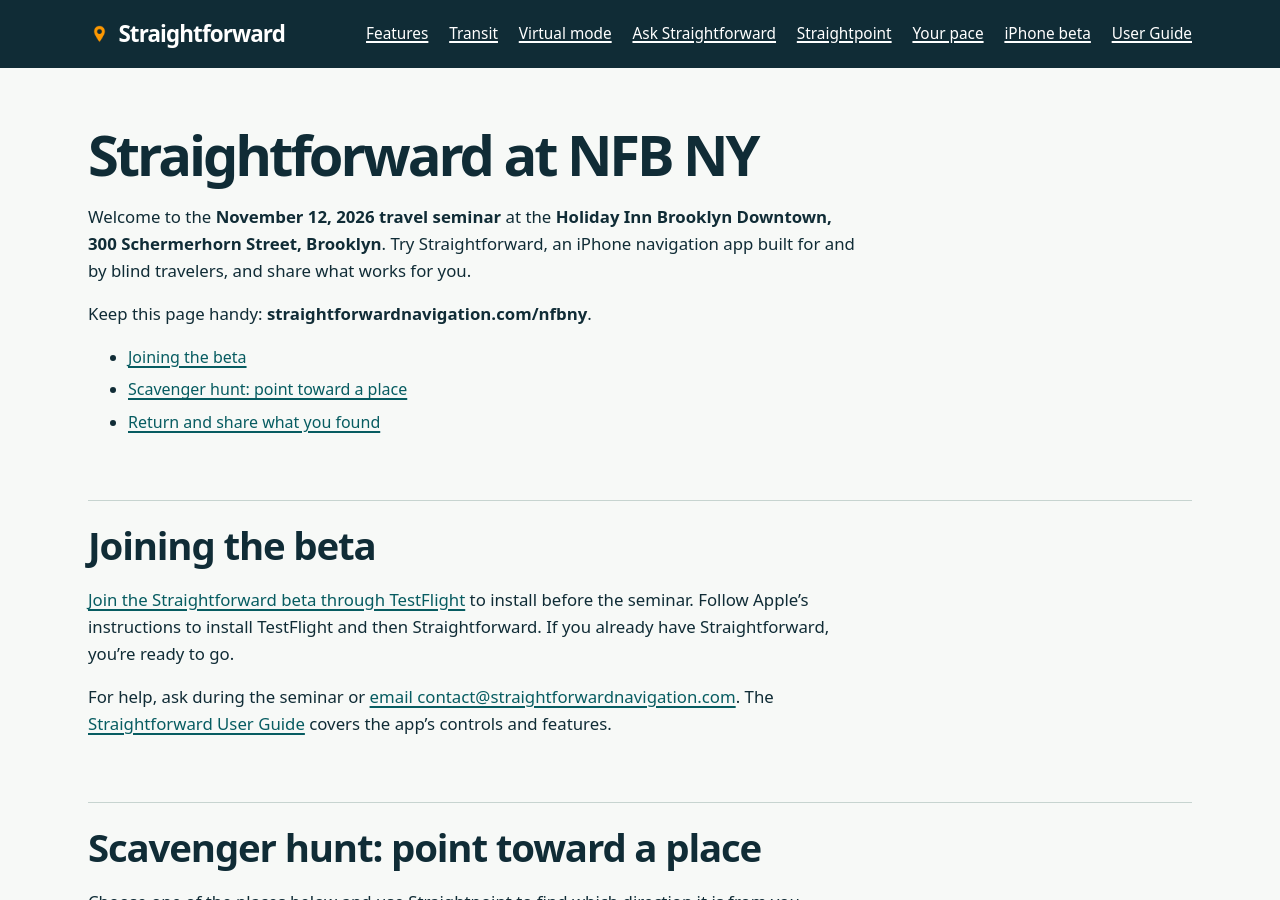
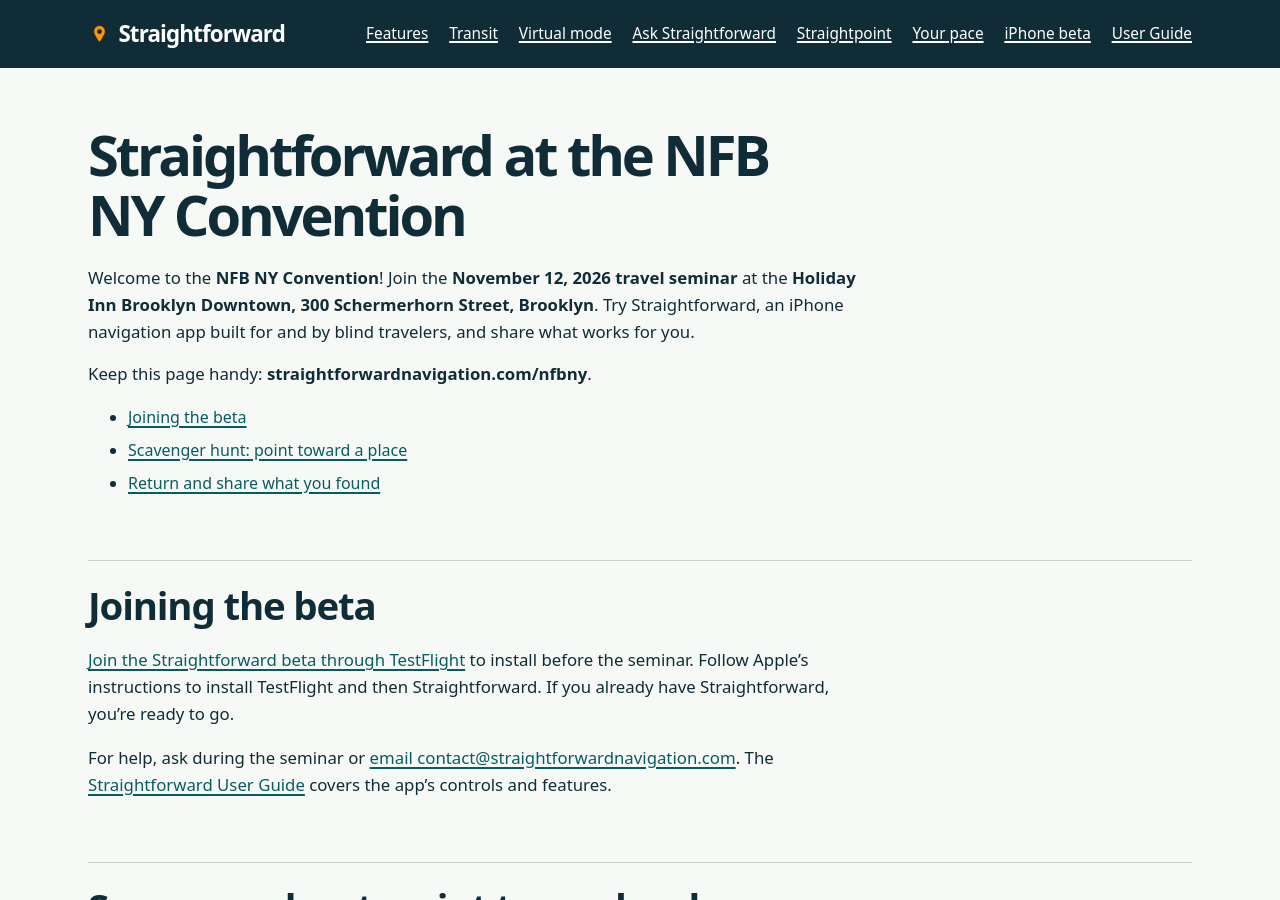
Before and after one commit to mforzano/straightforward-navigation-site, a Jekyll site: the page built from nfbny.md, in a window 1280 px wide and 900 px high. Built offline with Jekyll 4.4.1, drawn with Linux system fonts in a browser that asks for light colours.

Commit message:
Use NFB NY Convention event name

```diff
--- a/nfbny.md
+++ b/nfbny.md
@@ -1,16 +1,16 @@
 ---
 layout: default
-title: NFB NY demo
+title: NFB NY Convention
 permalink: /nfbny/
 content_class: manual
 noindex: true
 sitemap: false
-description: Try Straightforward at the NFB NY travel seminar on November 12, 2026. Choose a nearby place, point toward it with Straightpoint, and share what you find.
+description: Try Straightforward at the NFB NY Convention travel seminar on November 12, 2026. Choose a nearby place, point toward it with Straightpoint, and share what you find.
 ---
 
-# Straightforward at NFB NY
+# Straightforward at the NFB NY Convention
 
-Welcome to the **November 12, 2026 travel seminar** at the **Holiday Inn Brooklyn Downtown, 300 Schermerhorn Street, Brooklyn**. Try Straightforward, an iPhone navigation app built for and by blind travelers, and share what works for you.
+Welcome to the **NFB NY Convention**! Join the **November 12, 2026 travel seminar** at the **Holiday Inn Brooklyn Downtown, 300 Schermerhorn Street, Brooklyn**. Try Straightforward, an iPhone navigation app built for and by blind travelers, and share what works for you.
 
 Keep this page handy: **straightforwardnavigation.com/nfbny**.
 
```
